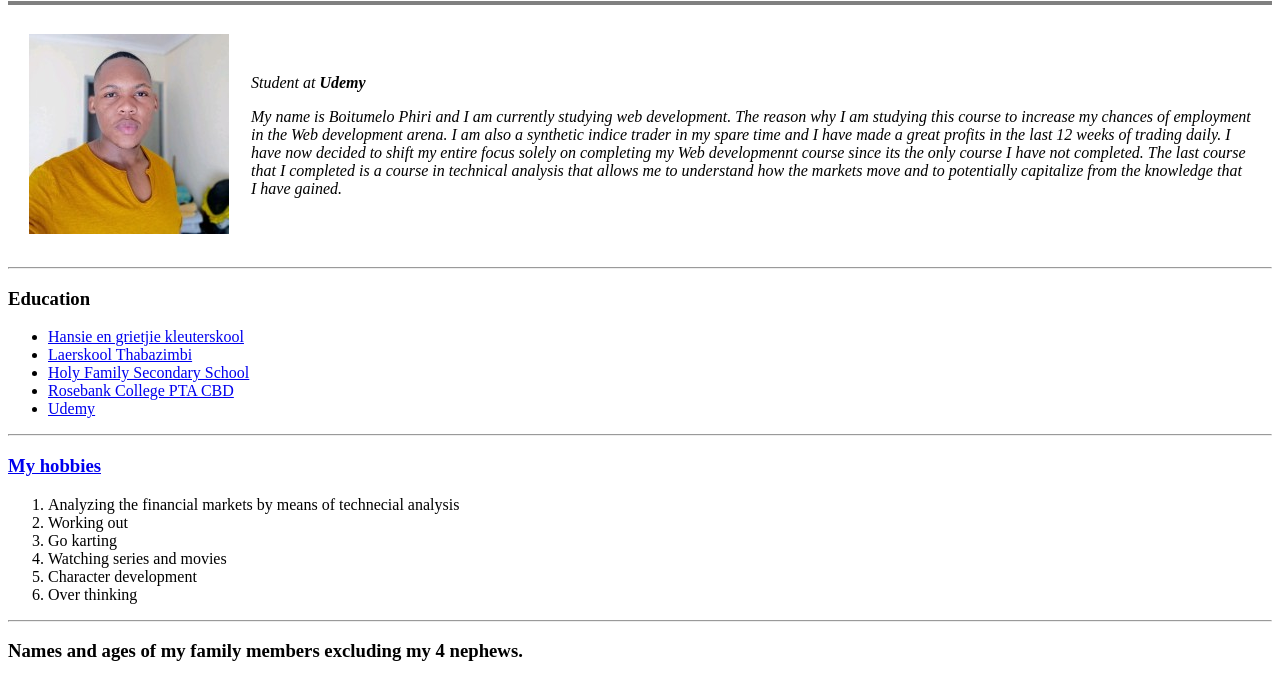
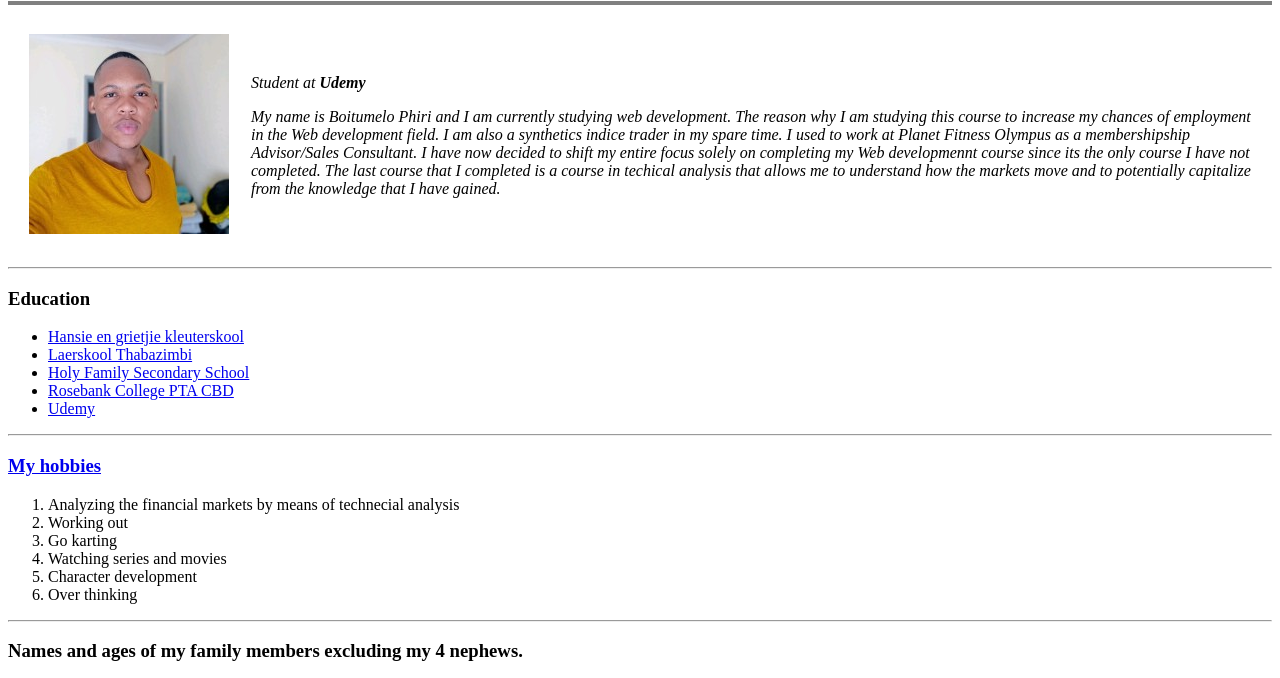
Before and after one commit to TumiMP/CV, a plain HTML site: page index.html in a window 1280 px wide. Shown: the part 91-769 px from the top of the page. Drawn offline with Linux system fonts and the light colour scheme.

Commit message:
Update index.html

```diff
--- a/index.html
+++ b/index.html
@@ -19,11 +19,8 @@
 
        <td>
          <p><em size="6">Student at <strong size="6">Udemy</strong size="6"></p>
-         <p> My name is Boitumelo Phiri and I am currently studying web development. The reason why I am studying this course to increase my chances of employment in the Web development arena. I am also a synthetic indice trader in my spare time and
-           I have made a great
-           profits in the last 12 weeks of trading daily. I have now decided to shift my entire focus solely on completing my Web developmennt course since its the only course I have not completed. The last course that I completed is a course in
-           technical
-           analysis that allows me to understand how the markets move and to potentially capitalize from the knowledge that I have gained.</p>
+         <p> My name is Boitumelo Phiri and I am currently studying web development. The reason why I am studying this course to increase my chances of employment in the Web development field. I am also a synthetics indice trader in my spare time. I used to work at Planet Fitness Olympus as a membershipship Advisor/Sales Consultant. I have now decided to shift my entire focus solely on completing my Web developmennt course since its the only course I have not completed. The last course that I completed is a course in
+           techical analysis that allows me to understand how the markets move and to potentially capitalize from the knowledge that I have gained.</p>
        </td>
      </tr>
    </table>
```
